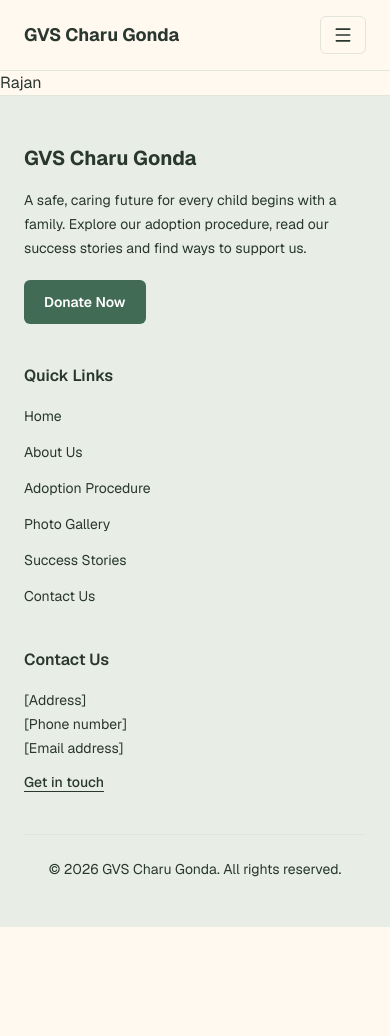
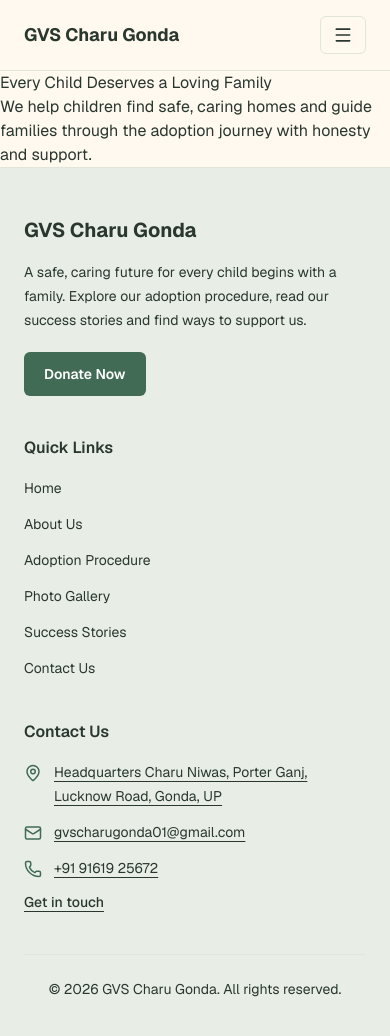
Before and after one commit to rajan03-commits/gvsCharu, a Next.js app: page / in a window 390 px wide. Shown: the top 1036 px of the page. Before the commit the page ends 927 px from the top, so only its background shows below. Built offline with nearby package versions, Linux system fonts and the light colour scheme.

Commit message:
Contact info component, map link, navbar breakpoint fix

```diff
--- /dev/null
+++ b/app/lib/contact.ts
@@ -0,0 +1,8 @@
+export const contact = {
+  address: "Headquarters Charu Niwas, Porter Ganj, Lucknow Road, Gonda, UP",
+  email: "gvscharugonda01@gmail.com",
+  phone: "+91 91619 25672",
+  phoneHref: "tel:+919161925672",
+  mapsUrl:
+    "https://www.google.com/maps/place/%E0%A4%AC%E0%A4%BE%E0%A4%B2+%E0%A4%B8%E0%A4%82%E0%A4%B0%E0%A4%95%E0%A5%8D%E0%A4%B7%E0%A4%A3+%E0%A4%97%E0%A5%83%E0%A4%B9+%E0%A4%97%E0%A5%8B%E0%A4%82%E0%A4%A1%E0%A4%BE/@27.1300081,81.9227621,17z/data=!3m1!4b1!4m6!3m5!1s0x3999ed19c4e70d3d:0x564790d41e64607c!8m2!3d27.1300081!4d81.9227621!16s%2Fg%2F11hzxs3qgj",
+};
--- a/app/page.tsx
+++ b/app/page.tsx
@@ -1,10 +1,8 @@
-
-
 export default function Home() {
   return (
-    <div>
-      Rajan
-    </div>
-
+    <section>
+      <h1>Every Child Deserves a Loving Family</h1>
+      <p>We help children find safe, caring homes and guide families through the adoption journey with honesty and support.</p>
+    </section>
   );
 }
--- /dev/null
+++ b/components/ContactInfo.tsx
@@ -0,0 +1,60 @@
+import { MapPin, Mail, Phone, Navigation } from "lucide-react";
+import { contact } from "@/app/lib/contact";
+
+export default function ContactInfo({
+  showMap = true,
+}: {
+  showMap?: boolean;
+}) {
+  return (
+    <address className="text-sm not-italic leading-6 text-foreground">
+      <ul className="space-y-3">
+        <li className="flex items-start gap-3">
+          <MapPin size={18} aria-hidden="true" className="mt-1 shrink-0 text-primary" />
+          <a
+            href={contact.mapsUrl}
+            target="_blank"
+            rel="noopener noreferrer"
+            className="underline underline-offset-4 hover:text-primary"
+          >
+            {contact.address}
+            <span className="sr-only">(opens in Google Maps in a new tab)</span>
+          </a>
+        </li>
+
+        <li className="flex items-start gap-3">
+          <Mail size={18} aria-hidden="true" className="mt-1 shrink-0 text-primary" />
+          <a
+            href={`mailto:${contact.email}`}
+            className="break-words underline underline-offset-4 hover:text-primary"
+          >
+            {contact.email}
+          </a>
+        </li>
+
+        <li className="flex items-start gap-3">
+          <Phone size={18} aria-hidden="true" className="mt-1 shrink-0 text-primary" />
+          <a
+            href={contact.phoneHref}
+            className="underline underline-offset-4 hover:text-primary"
+          >
+            {contact.phone}
+          </a>
+        </li>
+      </ul>
+
+      {showMap && (
+        <a
+          href={contact.mapsUrl}
+          target="_blank"
+          rel="noopener noreferrer"
+          className="mt-4 inline-flex items-center gap-2 rounded-md border border-primary px-4 py-2 font-medium text-primary transition-colors hover:bg-surface focus-visible:outline-2 focus-visible:outline-offset-2 focus-visible:outline-primary"
+        >
+          <Navigation size={16} aria-hidden="true" />
+          View location on Google Maps
+          <span className="sr-only">(opens in a new tab)</span>
+        </a>
+      )}
+    </address>
+  );
+}
--- a/components/Footer.tsx
+++ b/components/Footer.tsx
@@ -1,5 +1,6 @@
 import Link from "next/link";
 import { links } from "@/app/lib/link";
+import ContactInfo from "@/components/ContactInfo";
 
 export default function Footer() {
   return (
@@ -50,13 +51,9 @@ export default function Footer() {
               Contact Us
             </h2>
 
-            <p className="mt-4 text-sm leading-6 text-foreground">
-              [Address]
-              <br />
-              [Phone number]
-              <br />
-              [Email address]
-            </p>
+            <div className="mt-4">
+              <ContactInfo showMap={false} />
+            </div>
 
             <Link
               href="/contact"
--- a/components/Navbar.tsx
+++ b/components/Navbar.tsx
@@ -25,13 +25,13 @@ export default function Navbar() {
           onClick={() => setIsOpen(!isOpen)}
           aria-expanded={isOpen}
           aria-label="Toggle menu"
-          className="rounded-md border border-border px-3 py-2 text-foreground md:hidden"
+          className="rounded-md border border-border px-3 py-2 text-foreground xl:hidden"
         >
           {isOpen ? <X size={20} /> : <Menu size={20} />}
         </button>
 
         <div
-          className={`${isOpen ? "flex" : "hidden"} w-full flex-col gap-1 md:flex md:w-auto md:flex-row md:items-center md:gap-x-6`}
+          className={`${isOpen ? "flex" : "hidden"} w-full flex-col gap-1 xl:flex xl:w-auto xl:flex-row xl:items-center xl:gap-x-2`}
         >
           {links.map((link) => {
             const isActive = pathname === link.href;
@@ -40,7 +40,7 @@ export default function Navbar() {
                 key={link.href}
                 href={link.href}
                 onClick={() => setIsOpen(false)}
-                className={`rounded-md px-3 py-2 transition-colors ${
+                className={`whitespace-nowrap rounded-md px-3 py-2 transition-colors ${
                   isActive
                     ? "bg-surface font-semibold text-foreground"
                     : "text-foreground hover:text-primary"
@@ -53,7 +53,7 @@ export default function Navbar() {
           <Link
             href="/donate"
             onClick={() => setIsOpen(false)}
-            className="rounded-md bg-primary px-5 py-3 text-center font-semibold text-white transition-colors hover:bg-primary-hover focus-visible:outline-2 focus-visible:outline-offset-2 focus-visible:outline-primary"
+            className="whitespace-nowrap rounded-md bg-primary px-5 py-3 text-center font-semibold text-white transition-colors hover:bg-primary-hover focus-visible:outline-2 focus-visible:outline-offset-2 focus-visible:outline-primary"
           >
             Donate Now
           </Link>
```
